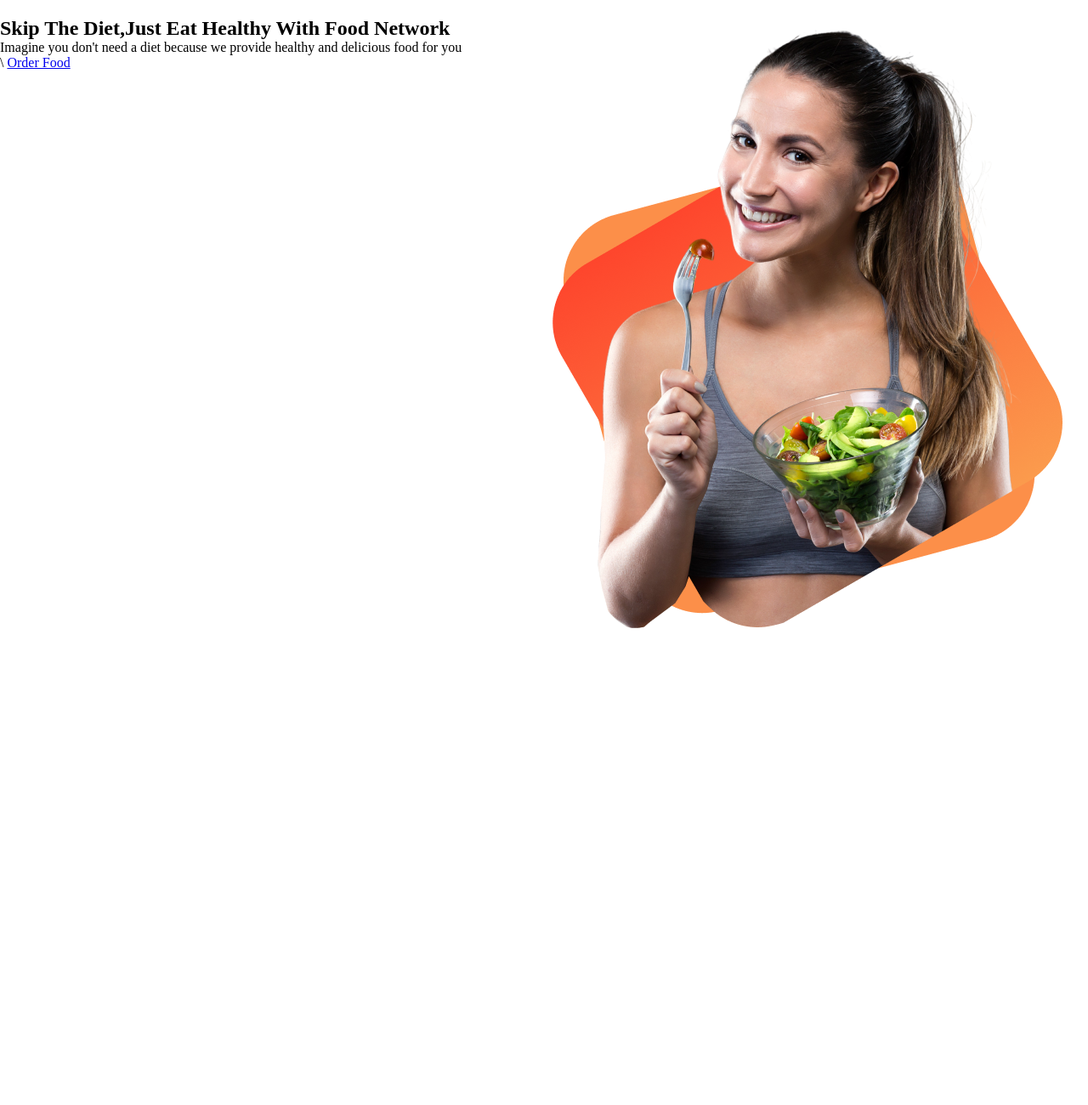
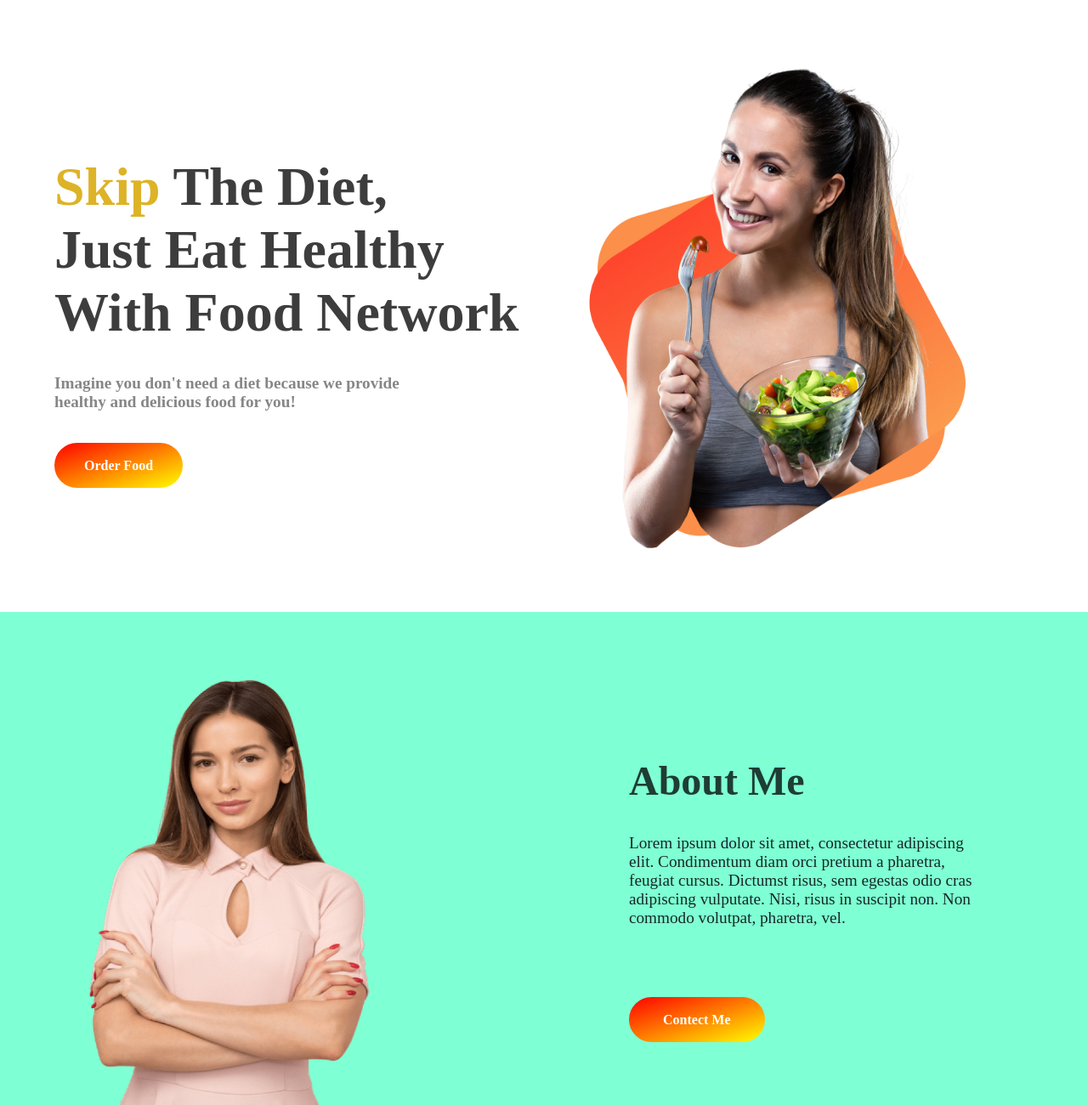
Before and after one commit to mazharul-islam321/Food-Network, a plain HTML site: page index.html in a window 1280 px wide. Shown: the part 140-1440 px from the top of the page at 85% size. Before the commit the page ends 912 px from the top, so only its background shows below. Drawn offline with Linux system fonts and the light colour scheme.

Commit message:
third section

```diff
--- a/css/style.css
+++ b/css/style.css
@@ -19,9 +19,9 @@
 }
 .header-text a{
 	text-decoration: none;
-    padding-left:5%;
+    padding-left:10%;
 	font-size: 2.5em;
-	color: black;
+	color: rgba(0, 0, 0, 0.76);
 }
 .header-nav{
 	flex:1;
@@ -39,7 +39,7 @@
 }
 .header-nav ul li a{
 	text-decoration: none;
-	color: black;
+	color: rgba(0, 0, 0, 0.76);
 	font-size: 1.2em;
 }
 
@@ -47,10 +47,87 @@
 
 #banner-container{
     display: flex;
+    align-items: center;
+    /* background-color: rgb(224, 95, 95); */
+    height: 600px;
+    padding: 50px 0;
 }
 .banner-text{
     flex:1;
+    box-sizing: border-box;
+    padding-left: 5%;
+    /* height: 400px; */
+    /* background-color: gray; */
+}
+.banner-text h1{
+    font-size: 4em;
+    color: rgba(0, 0, 0, 0.76);
+}
+.banner-text h1 span{
+    color: rgb(221, 179, 39);
+}
+.banner-text h3{
+    margin-top: 35px;
+    margin-bottom: 55px;
+    font-size: 1.2em;
+    color: rgba(0, 0, 0, 0.473);
+}
+.banner-text a{
+    text-decoration: none;
+    padding: 18px 35px;
+    border-radius: 30px;
+    font-weight: 750;
+    background-image: linear-gradient(to bottom right, red, yellow);
+    color: white;
+    margin-top: 40px;
 }
 .banner-image{
     flex:1;
 }
+.banner-image img{
+    width: 80%;
+    height: 600px;
+}
+
+/* About section css */
+
+#about-container{
+    display: flex;
+    align-items: center;
+    padding-top: 80px;
+    background-color: aquamarine;
+    /* padding: 100px 0; */
+}
+.contect-container-image {
+    flex:1;
+    display: flex;
+    justify-content: center;
+}
+.contect-container-image img{
+    width: 330px;
+    height: 500px;
+}
+.contect-container-text{
+    flex:1;
+    box-sizing: border-box;
+    padding-left: 200px;
+}
+.contect-container-text h1{
+    font-size: 3em;
+    color: rgba(0, 0, 0, 0.76);
+}
+.contect-container-text p{
+    color: rgba(0, 0, 0, 0.842);
+    margin-top: 35px;
+    margin-bottom: 100px;
+    font-size: 1.2em;
+}
+.contect-container-text a{
+    text-decoration: none;
+    padding: 18px 40px;
+    border-radius: 30px;
+    font-weight: 750;
+    background-image: linear-gradient(to bottom right, red, yellow);
+    color: white;
+    margin-top: 40px;
+}
--- a/index.html
+++ b/index.html
@@ -23,15 +23,30 @@
             </ul>
         </div>
     </section>
+    <!-- banner section -->
     <section id="banner-container">
         <div class="banner-text">
-            <h1><span>Skip</span> The Diet,Just Eat Healthy With Food Network</h1>
-            <p>Imagine you don't need a diet because we provide healthy and delicious food for you</p>\
+            <h1><span>Skip</span> The Diet,<br> Just Eat Healthy <br> With Food Network</h1>
+            <h3>Imagine you don't need a diet because we provide <br> healthy and delicious food for you!</h3>
             <a href="https://www.foodpanda.com.bd/" target="_blank">Order Food</a>
         </div>
         <div class="banner-image">
-        <div></div>
-        <img src="img/female/Group 8425.png" alt="">
+            <img src="img/female/Group 8425.png" alt="girl stand with food!">
+        </div>
+    </section>
+    <!-- About section -->
+    <section id="about-container">
+        <div class="contect-container-image">
+            <img src="img/female/Person Image.png" alt="beautiful girl">
+        </div>
+        <div class="contect-container-text">
+            <h1>About Me</h1>
+            <p>Lorem ipsum dolor sit amet, consectetur adipiscing <br>
+                elit. Condimentum diam orci pretium a pharetra, <br>
+                feugiat cursus. Dictumst risus, sem egestas odio cras <br>
+                adipiscing vulputate. Nisi, risus in suscipit non. Non <br>
+                commodo volutpat, pharetra, vel.</p>
+            <a href="https://www.foodpanda.com.bd/" target="_blank">Contect Me</a>
         </div>
     </section>
 </body>
```
